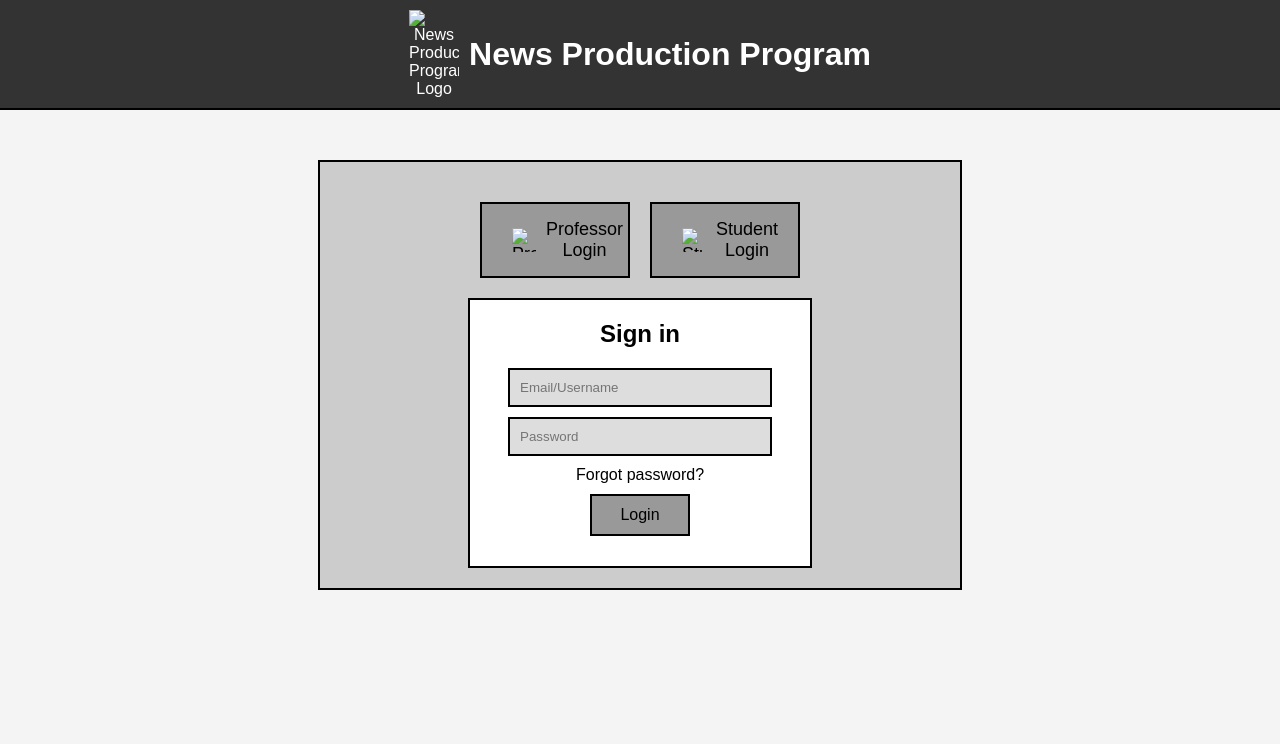
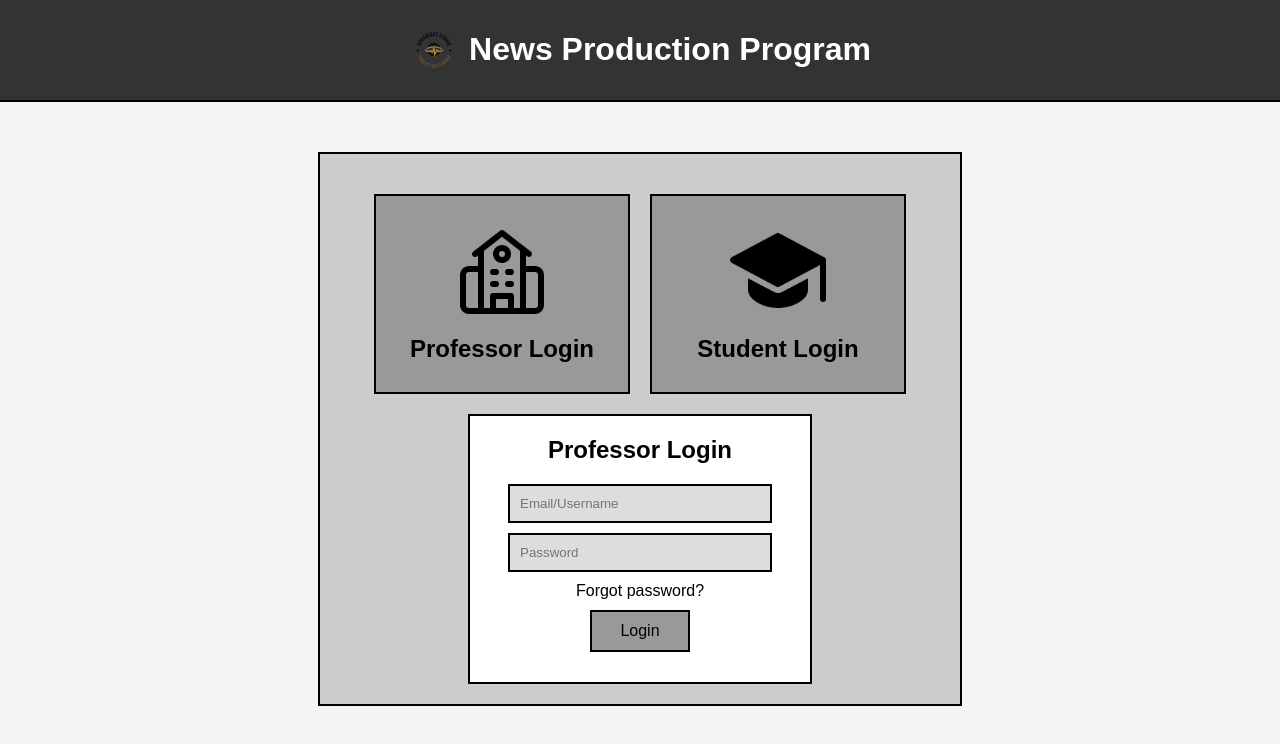
Before and after one commit to TylerRWard/Broadcast-Studio-Production-Planner, a plain HTML site: page index.html in a window 1280 px wide. Both pictures are taken after a click on the button "Professor Login". Drawn offline with Linux system fonts and the light colour scheme.

Commit message:
March 4, 2025 update

```diff
--- a/index.html
+++ b/index.html
@@ -9,19 +9,23 @@
 <body>
     <header>
         <div class="header-content">
-            <img src="logo.png" alt="News Production Program Logo" class="logo">
+            <img src="./images/logo-transparent-svg.svg" alt="News Production Program Logo" class="logo">
             <h1>News Production Program</h1>
         </div>
     </header>
     <div class="container">
         <div class="login-selection">
             <button class="login-button" id="professor-btn">
-                <img src="professor-icon.png" alt="Professor" class="icon">
-                Professor Login
+                <div class="button-content">
+                    <img src="./images/SchoolLogo.png" alt="Professor" class="icon">
+                    <h1>Professor Login</h1>
+                </div>
             </button>
             <button class="login-button" id="student-btn">
-                <img src="student-icon.png" alt="Student" class="icon">
-                Student Login
+                <div class="button-content">
+                    <img src="./images/GradLogo.png" alt="Student" class="icon">
+                    <h1>Student Login</h1>
+                </div>
             </button>
         </div>
         <div id="login" class="login-container">
@@ -29,7 +33,9 @@
             <input type="text" placeholder="Email/Username" id="username">
             <input type="password" placeholder="Password" id="password">
             <a href="#" class="forgot-password">Forgot password?</a>
-            <button onclick="submitLogin()" class="login-button">Login</button>
+            <div class="loginActuallButton">
+                <button onclick="submitLogin()" class="login-button">Login</button>
+            </div>
         </div>
     </div>
     <script src="script.js"></script>
--- a/script.js
+++ b/script.js
@@ -24,7 +24,11 @@ studBtn.addEventListener("click", function() {
 
 // Show login form
 function showLogin(role) {
-    loginTitle.innerText = "Sign in";
+    if(role === "professor"){
+        loginTitle.innerText = "Professor Login";
+    } else if(role === "student"){
+        loginTitle.innerText = "Student Sign In";
+    }
     loginContainer.classList.add("active");
     loginContainer.style.display = "block"; // Fallback
 }
--- a/styles.css
+++ b/styles.css
@@ -40,47 +40,74 @@ header {
     justify-content: center;
     gap: 20px;
     margin-top: 20px;
+
 }
 
+/* Base .login-button styles (minimal shared properties) */
 .login-button {
     background: #999;
     color: #000;
-    padding: 15px 30px;
     border: 2px solid #000;
     cursor: pointer;
-    font-size: 18px;
     border-radius: 0;
-    display: flex;
-    align-items: center;
-    gap: 10px;
-    width: 300px;
-    height: 150px;
     transition: all 0.3s ease;
 }
 
-.login-button:hover {
+/* Professor and Student buttons */
+.login-selection .login-button {
+    padding: 15px 30px;
+    font-size: 18px;
+    width: 40vw;
+    height: 50vh;
+    max-width: 300px;
+    max-height: 400px;
+    min-width: 150px;
+    min-height: 200px;
+    display: flex;
+    justify-content: center;
+    align-items: center;
+}
+
+.button-content {
+    display: flex;
+    flex-direction: column;
+    align-items: center;
+    gap: 15px;
+    width: 100%;
+}
+
+.login-selection .login-button img {
+    width: 50%; /* Increased from 30% for larger images */
+    height: auto;
+    max-width: 150px;
+    min-width: 75px;
+    object-fit: contain;
+}
+
+.login-selection .login-button h1 {
+    margin: 0;
+    font-size: clamp(16px, 4vw, 24px);
+}
+
+.login-selection .login-button:hover {
     background: #777;
 }
 
-.login-button.shrunk {
-    width: 150px;
+.login-selection .login-button.shrunk {
+    width: 20vw;
     height: auto;
     padding: 15px 30px;
+    min-width: 100px;
 }
 
-/* Make the Login button in the form smaller */
-.login-container .login-button {
-    width: 100px; /* Smaller width */
-    height: auto; /* Fit content */
-    padding: 10px 20px; /* Smaller padding */
-    font-size: 16px; /* Slightly smaller text */
-    margin: 10px auto; /* Center it */
-    display: block; /* Override flex for simpler layout */
-}
-
-.icon {
-    width: 24px;
-    height: 24px;
+/* Form Login button */
+.loginActuallButton .login-button {
+    padding: 10px 20px;
+    font-size: 16px;
+    width: 100px;
+    height: auto;
+    margin: 10px auto;
+    display: block;
 }
 
 .login-container {
@@ -123,3 +150,30 @@ input {
 .forgot-password:hover {
     text-decoration: underline;
 }
+
+/* Media Queries for Professor and Student buttons */
+@media (max-width: 600px) {
+    .login-selection .login-button {
+        width: 45vw;
+        height: 45vh;
+    }
+
+    .login-selection .login-button.shrunk {
+        width: 25vw;
+    }
+
+    .login-container {
+        width: 80%;
+    }
+}
+
+@media (max-width: 400px) {
+    .login-selection .login-button {
+        width: 80vw;
+        height: 60vh;
+    }
+
+    .login-selection .login-button.shrunk {
+        width: 40vw;
+    }
+}
```
Also changed, not shown: home.html (+1 -1 lines), images/GradLogo.png (added), images/SchoolLogo.png (added), images/Screenshot 2025-03-04 at 11.36.36 AM.png (added), images/key-solid.svg (added), images/logo-transparent-svg.svg (added), images/user-solid.svg (added), 2 other files.
